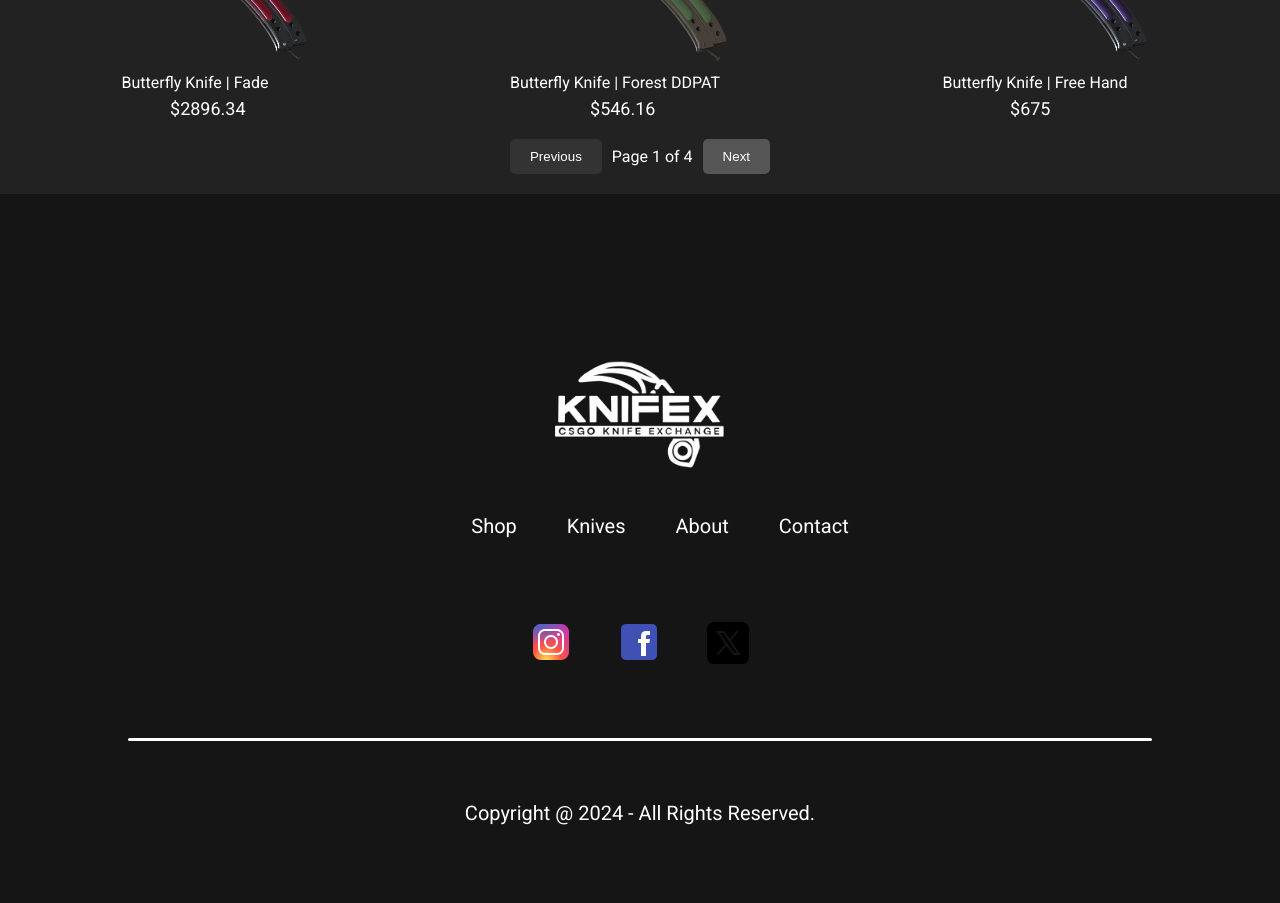
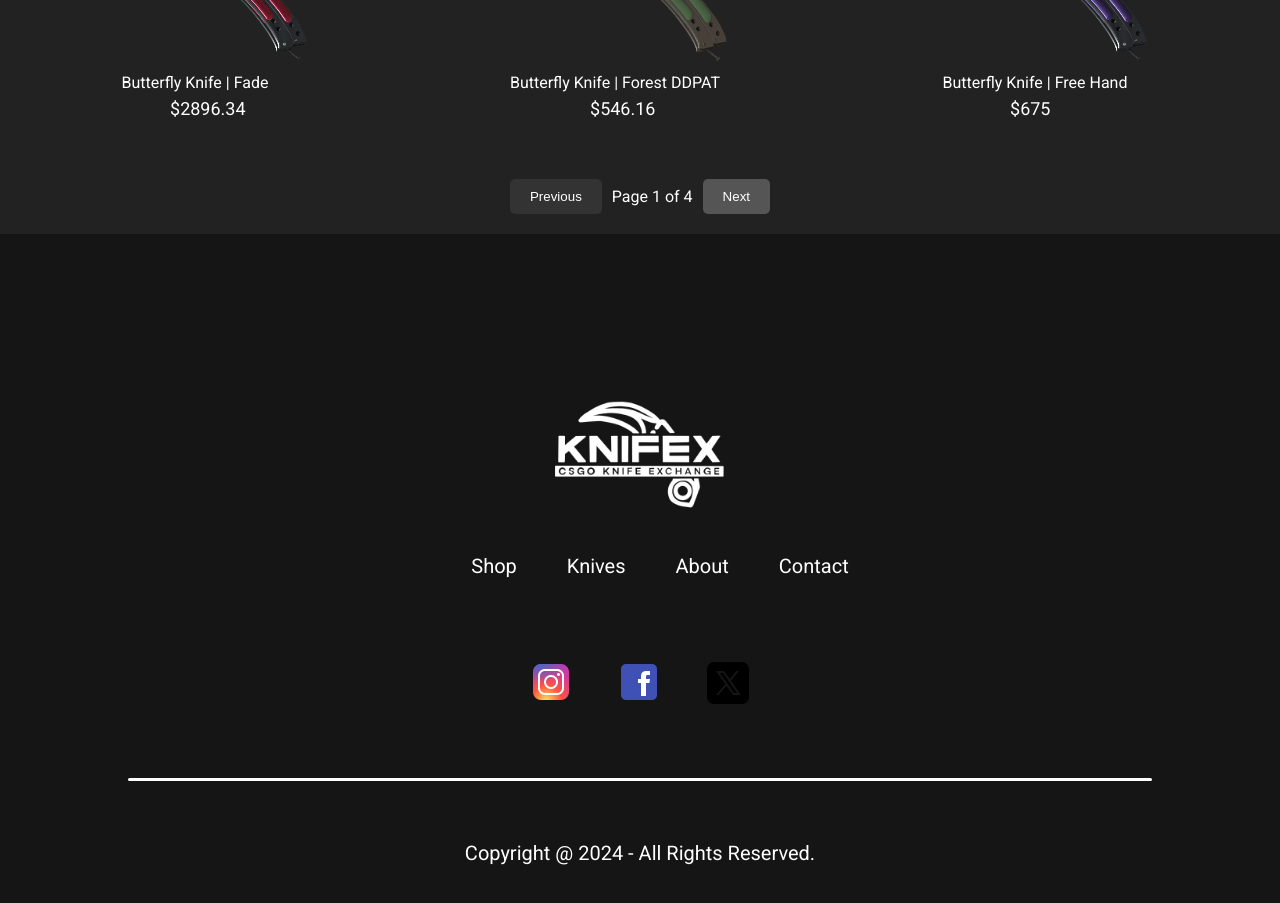
Before and after one commit to christs1/362websiteCPSC362, a React (Create React App) app in the folder frontend/: page / in a window 1280 px wide. Shown: the part 3380-4283 px from the top of the page. Before the commit the page ends 4255 px from the top, so only its background shows below. Built offline with nearby package versions, Linux system fonts and the light colour scheme.

Commit message:
Initial commit

```diff
--- a/frontend/src/Components/Trending/Trending.css
+++ b/frontend/src/Components/Trending/Trending.css
@@ -18,13 +18,14 @@
     grid-template-columns: repeat(3, 1fr); /* Fixed three columns layout */
     gap: 20px;
     margin-top: 20px;
+    margin-bottom: 20px;
 }
 
 .pagination {
     display: flex;
     justify-content: center;
     align-items: center;
-    margin-top: 20px;
+    margin-top: 50px;
 }
 
 .pagination button {
@@ -36,6 +37,7 @@
     border-radius: 5px;
     cursor: pointer;
     transition: background-color 0.3s;
+    margin-top: 10px;
 }
 
 .pagination button:disabled {
@@ -64,3 +66,7 @@
 .search-bar::placeholder {
     color: #aaa; /* Light gray for placeholder text, adjust if needed */
 }
+
+.pagination > span {
+    margin-top: 10px;
+}
```
